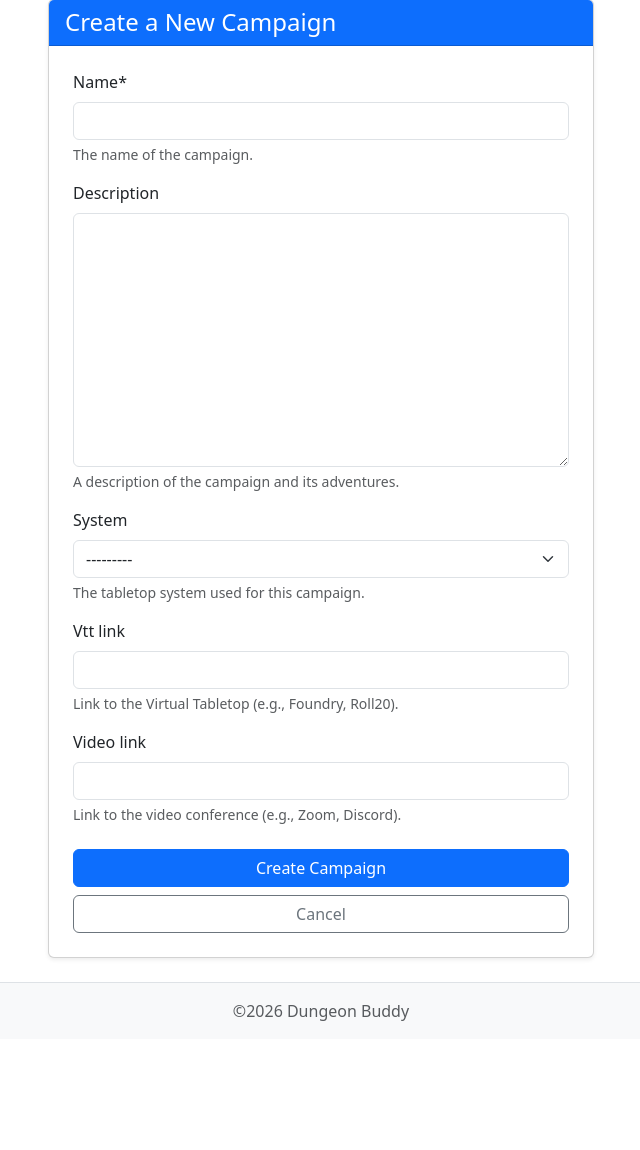
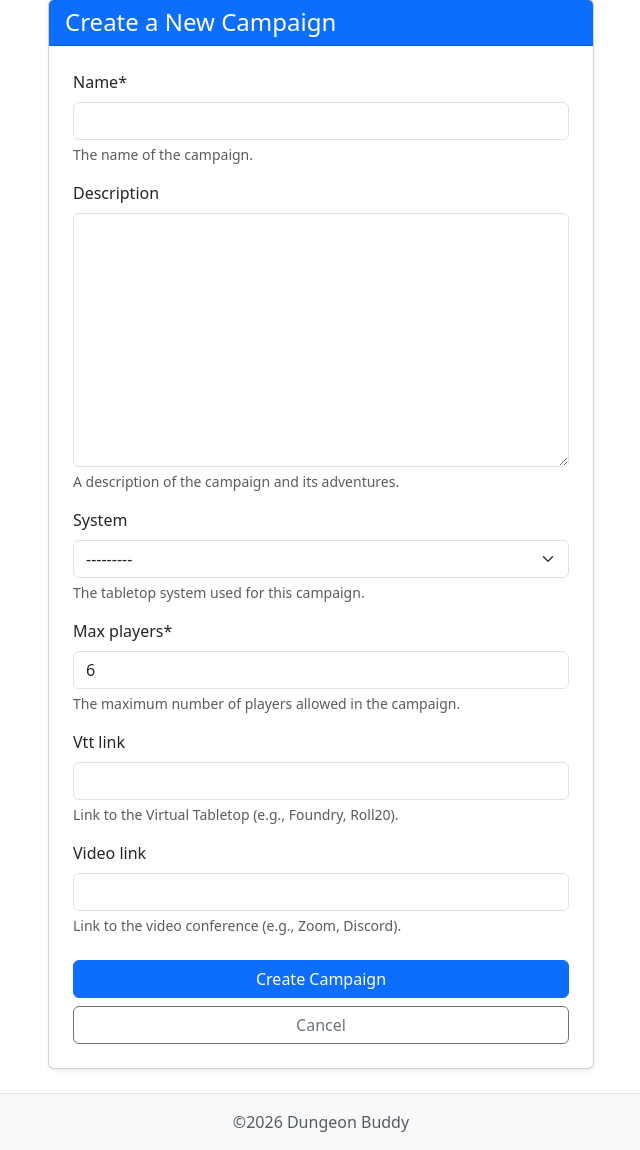
Before and after one commit to j01101111sh/DungeonBuddy, a Django app: page /campaigns/new/ in a window 1280 px wide. Shown: the part 105-1255 px from the top of the page, without its empty margins (319-959 px from the left). Before the commit the page ends 1126 px from the top, so only its background shows below. Run offline with Django 5.2, Linux system fonts and the light colour scheme; the visitor is signed in with stand-in values (Sample User, id 1); data comes from the database, SQL or seed files in the repository; some libraries are stand-ins or nearby versions.

Commit message:
Feature: max player cap (#46)
* Added DM conf. limit to num of players

* made migration for new field

* Fixed test logic

* Fixed test logic

* Optimized query

```diff
--- a/dunbud/models/campaign.py
+++ b/dunbud/models/campaign.py
@@ -78,6 +78,10 @@ class Campaign(models.Model):
         blank=True,
         related_name="campaigns",
         help_text=_("The tabletop system used for this campaign."),
+    )
+    max_players = models.PositiveIntegerField(
+        default=6,
+        help_text=_("The maximum number of players allowed in the campaign."),
     )
     dungeon_master = models.ForeignKey(
         settings.AUTH_USER_MODEL,
--- a/dunbud/views/campaign.py
+++ b/dunbud/views/campaign.py
@@ -28,6 +28,7 @@ class CampaignCreateView(LoginRequiredMixin, CreateView):
         "name",
         "description",
         "system",
+        "max_players",
         "vtt_link",
         "video_link",
     ]
@@ -183,6 +184,7 @@ class CampaignUpdateView(LoginRequiredMixin, UserPassesTestMixin, UpdateView):
         "name",
         "description",
         "system",
+        "max_players",
         "vtt_link",
         "video_link",
     ]
@@ -230,22 +232,29 @@ class CampaignInvitationCreateView(LoginRequiredMixin, View):
         # Here we create a new one as requested by the 'Generate' action.
 
         with transaction.atomic():
-            # Deactivate old invites to ensure only one is active.
-            campaign.invitations.filter(is_active=True).update(is_active=False)
+            # Optional: Deactivate old invites to ensure only one valid link at a time
+            # campaign.invitations.update(is_active=False)
 
-            # Create a new invitation.
-            invite = CampaignInvitation.objects.create(campaign=campaign)
+            invite, created = CampaignInvitation.objects.get_or_create(
+                campaign=campaign,
+                is_active=True,
+            )
 
-            logger.info(
-                "Created new invitation %s for campaign %s by %s",
-                invite.id,
-                campaign.id,
-                request.user,
-            )
-            messages.success(
-                request,
-                "A new invitation link has been generated. Previous links are now inactive.",
-            )
+            if created:
+                logger.info(
+                    "Created new invitation %s for campaign %s by %s",
+                    invite.id,
+                    campaign.id,
+                    request.user,
+                )
+                messages.success(request, "Invitation link generated.")
+            else:
+                logger.info(
+                    "Retrieved existing invitation %s for campaign %s",
+                    invite.id,
+                    campaign.id,
+                )
+                messages.info(request, "Existing active invitation retrieved.")
 
         return redirect("campaign_detail", pk=pk)
 
@@ -275,7 +284,19 @@ class CampaignJoinView(LoginRequiredMixin, View):
             messages.info(request, "You are already a player in this campaign.")
             return redirect("campaign_detail", pk=campaign.pk)
 
-        # 3. Add to players
+        # 3. Check for player limit
+        if campaign.players.count() >= campaign.max_players:
+            logger.warning(
+                "User %s attempted to join full campaign %s (Limit: %s)",
+                request.user.id,
+                campaign.id,
+                campaign.max_players,
+            )
+            messages.error(request, "This campaign has reached its player limit.")
+            # Redirect to 'joined' list (safe for non-members) instead of detail view (403 forbidden)
+            return redirect("campaign_joined")
+
+        # 4. Add to players
         try:
             campaign.players.add(request.user)
             logger.info(
--- a/templates/campaign/campaign_detail.html
+++ b/templates/campaign/campaign_detail.html
@@ -45,7 +45,7 @@
             <div class="col-lg-4">
                 <div class="card shadow-sm">
                     <div class="card-header bg-secondary text-white">
-                        <h2 class="h5 mb-0">Players</h2>
+                        <h2 class="h5 mb-0">Players ({{ players_with_data|length }}/{{ campaign.max_players }})</h2>
                     </div>
                     <ul class="list-group list-group-flush">
                         {% for player in players_with_data %}
```
Also changed, not shown: dunbud/tests/test_campaign.py (+94 -2 lines), dunbud/tests/test_campaign_invite.py (+1 -1 lines), dunbud/migrations/0006_campaign_max_players.py (added).
